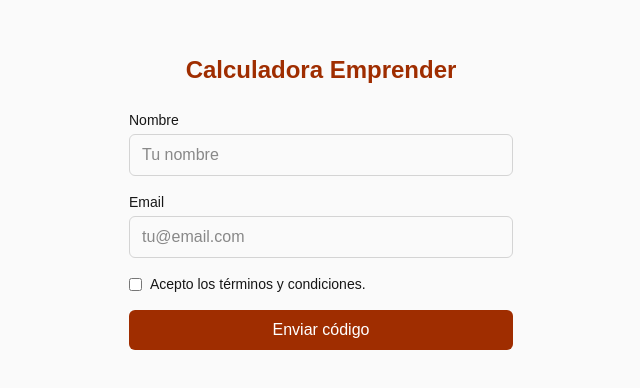
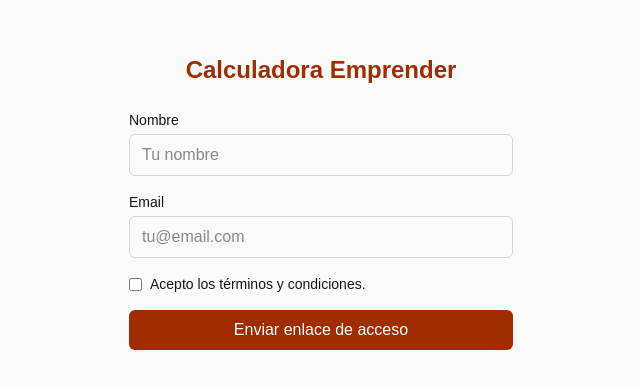
Before and after one commit to BrendaAguero/Calculadora, a Next.js app: page /login in a window 1280 px wide. Shown: the part 198-586 px from the top of the page, without its empty margins (319-959 px from the left). Built offline with nearby package versions, Linux system fonts and the light colour scheme.

Commit message:
Use magic-link login flow with hosted callback

```diff
--- a/app/login/page.tsx
+++ b/app/login/page.tsx
@@ -1,28 +1,15 @@
 "use client";
 
-import { useActionState, useEffect, useState } from "react";
-import { requestCode, verifyCode, type ActionState } from "./actions";
+import { useActionState } from "react";
+import { requestCode, type ActionState } from "./actions";
 
 const initialState: ActionState = {};
 
 export default function LoginPage() {
-  const [step, setStep] = useState<"request" | "verify">("request");
-  const [email, setEmail] = useState("");
-
   const [requestState, requestAction, requestPending] = useActionState(
     requestCode,
     initialState
   );
-  const [verifyState, verifyAction, verifyPending] = useActionState(
-    verifyCode,
-    initialState
-  );
-
-  useEffect(() => {
-    if (requestState.success) {
-      setStep("verify");
-    }
-  }, [requestState.success]);
 
   return (
     <main className="flex min-h-screen flex-col items-center justify-center gap-6 bg-neutral-50 px-6 dark:bg-neutral-950">
@@ -31,14 +18,22 @@ export default function LoginPage() {
           Calculadora Emprender
         </h1>
 
-        {step === "request" ? (
-          <form
-            action={(formData) => {
-              setEmail(String(formData.get("email") || ""));
-              requestAction(formData);
-            }}
-            className="space-y-4"
-          >
+        {requestState.success ? (
+          <div className="space-y-4 text-center">
+            <h2 className="text-lg font-semibold">Revisá tu correo</h2>
+            <p className="text-sm text-neutral-600 dark:text-neutral-400">
+              Te enviamos un enlace seguro para ingresar a la Calculadora. Abrilo desde este dispositivo para iniciar sesión.
+            </p>
+            <button
+              type="button"
+              onClick={() => window.location.reload()}
+              className="w-full rounded-md border border-neutral-300 px-4 py-2 text-sm"
+            >
+              Usar otro email
+            </button>
+          </div>
+        ) : (
+          <form action={requestAction} className="space-y-4">
             <div>
               <label className="block text-sm font-medium" htmlFor="full_name">
                 Nombre
@@ -76,46 +71,7 @@ export default function LoginPage() {
               disabled={requestPending}
               className="w-full rounded-md bg-orange-800 px-4 py-2 text-white disabled:opacity-50"
             >
-              {requestPending ? "Enviando..." : "Enviar código"}
-            </button>
-          </form>
-        ) : (
-          <form action={verifyAction} className="space-y-4">
-            <input type="hidden" name="email" value={email} />
-            <p className="text-sm text-neutral-600 dark:text-neutral-400">
-              Te enviamos un código de 6 dígitos a <strong>{email}</strong>.
-            </p>
-            <div>
-              <label className="block text-sm font-medium" htmlFor="code">
-                Código
-              </label>
-              <input
-                id="code"
-                name="code"
-                type="text"
-                inputMode="numeric"
-                maxLength={6}
-                required
-                className="mt-1 w-full rounded-md border border-neutral-300 px-3 py-2 text-center text-lg tracking-widest"
-                placeholder="123456"
-              />
-            </div>
-            {verifyState.error && (
-              <p className="text-sm text-red-600">{verifyState.error}</p>
-            )}
-            <button
-              type="submit"
-              disabled={verifyPending}
-              className="w-full rounded-md bg-orange-800 px-4 py-2 text-white disabled:opacity-50"
-            >
-              {verifyPending ? "Verificando..." : "Ingresar"}
-            </button>
-            <button
-              type="button"
-              onClick={() => setStep("request")}
-              className="w-full text-sm text-neutral-500 underline"
-            >
-              Usar otro email
+              {requestPending ? "Enviando..." : "Enviar enlace de acceso"}
             </button>
           </form>
         )}
```
